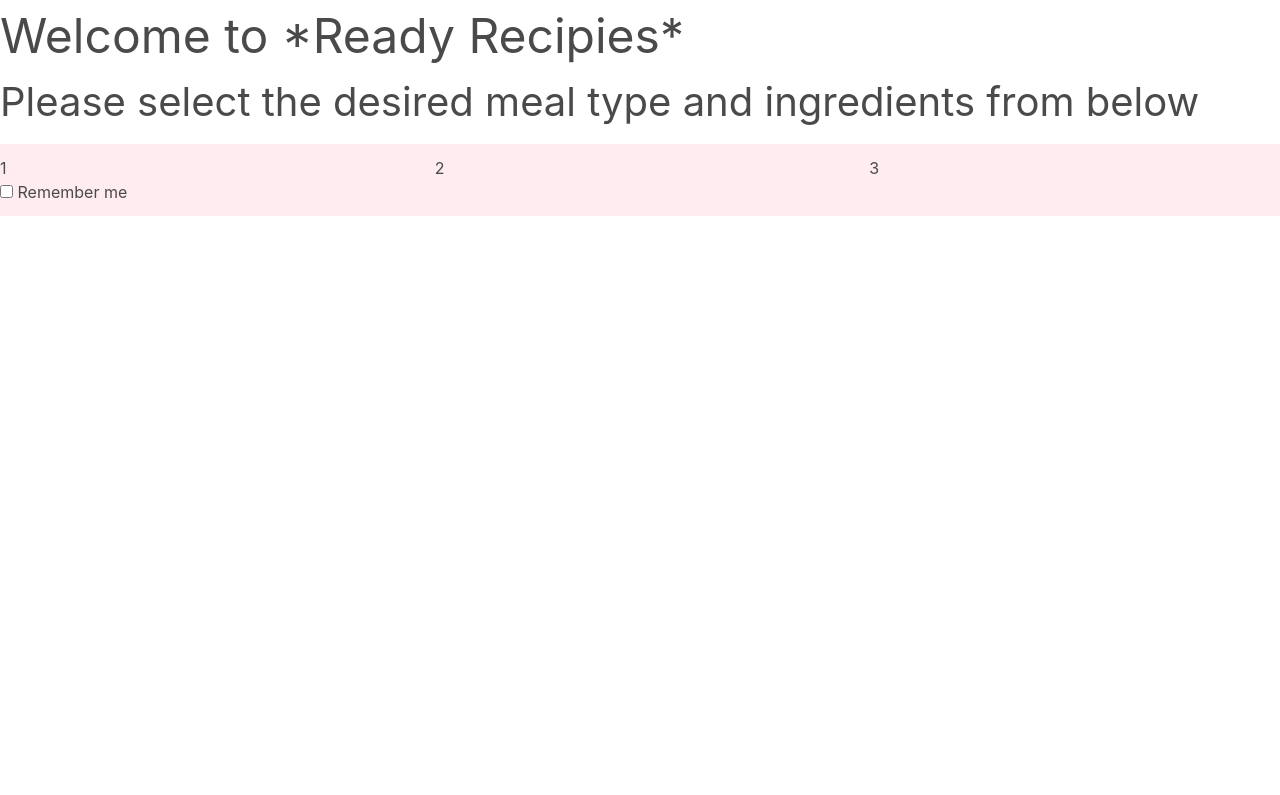
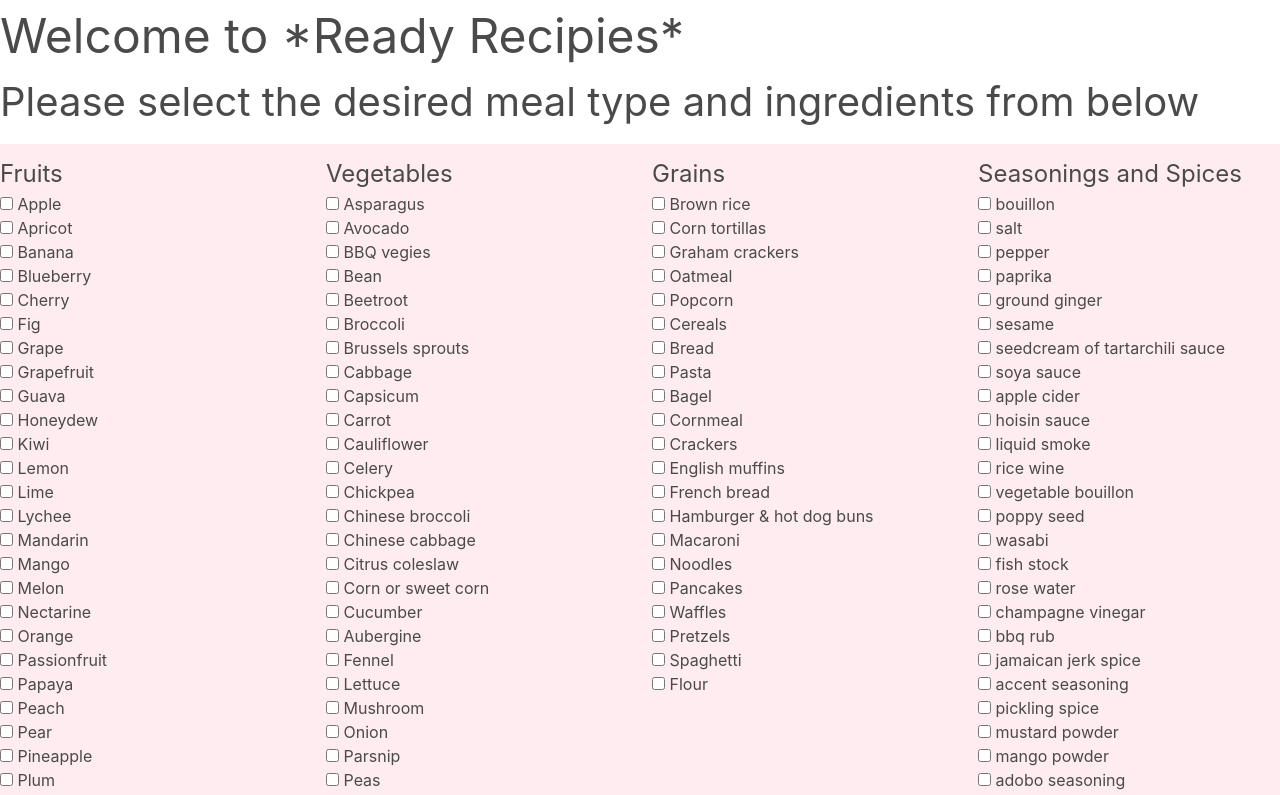
Before and after one commit to Codrinsah/React, a React (Create React App) app: page / in a window 1280 px wide. Shown: the top 795 px of the page. Built offline with nearby package versions, Linux system fonts and the light colour scheme.

Commit message:
Added many types of ingredients

```diff
--- a/src/App.js
+++ b/src/App.js
@@ -4,6 +4,118 @@ import 'bulma'
 
 import {HomePage} from './pages/Home';
 import {LivePricePage} from './pages/LivePrice';
+
+const foodTypes = ["grains", "vegetables", "fruit and nuts", "dairy and alternatives", "animal products and alternatives", "sweets", "seasoning and sices", "oils"]
+
+
+
+const fruitTypes = [
+  'Apple',
+  'Apricot',
+  'Banana',
+  'Blueberry',
+  'Cherry',
+  'Fig',
+  'Grape',
+  'Grapefruit',
+  'Guava',
+  'Honeydew',
+  'Kiwi',
+  'Lemon',
+  'Lime',
+  'Lychee',
+  'Mandarin',
+  'Mango',
+  'Melon',
+  'Nectarine',
+  'Orange',
+  'Passionfruit',
+  'Papaya',
+  'Peach',
+  'Pear',
+  'Pineapple',
+  'Plum',
+  'Pomegranate',
+  'Pomelo',
+  'Raspberry',
+  'Strawberry',
+  'Watermelon']
+
+const vegetableTypes = [
+  'Asparagus',
+  'Avocado',
+  'BBQ vegies',
+  'Bean',
+  'Beetroot',
+  'Broccoli',
+  'Brussels sprouts',
+  'Cabbage',
+  'Capsicum',
+  'Carrot',
+  'Cauliflower',
+  'Celery',
+  'Chickpea',
+  'Chinese broccoli',
+  'Chinese cabbage',
+  'Citrus coleslaw',
+  'Corn or sweet corn',
+  'Cucumber',
+  'Aubergine',
+  'Fennel',
+  'Lettuce',
+  'Mushroom',
+  'Onion',
+  'Parsnip',
+  'Peas',
+  'Potato',
+  'Pumpkin',
+  'Radish',
+  'Salsa',
+  'Spinach',
+  'Squash',
+  'Sweet potato',
+  'Tabbouleh',
+  'Tomato',
+  'Turnip',
+  'Courgette',
+]
+
+const grainTypes = [
+  'Brown rice',
+  'Corn tortillas',
+  'Graham crackers',
+  'Oatmeal',
+  'Popcorn',
+  'Cereals',
+  'Bread',
+  'Pasta',
+  'Bagel',
+  'Cornmeal',
+  'Crackers',
+  'English muffins',
+  'French bread',
+  'Hamburger & hot dog buns',
+  'Macaroni',
+  'Noodles',
+  'Pancakes',
+  'Waffles',
+  'Pretzels',
+  'Spaghetti',
+  'Flour',
+]
+
+const seasoningAndSpices = ['bouillon', 'salt', 'pepper', 'paprika', 'ground ginger', 'sesame', 'seedcream of tartarchili sauce', 'soya sauce', 'apple cider', 'hoisin sauce', 'liquid smoke',
+'rice wine', 'vegetable bouillon', 'poppy seed', 'wasabi', 'fish stock', 'rose water', 'champagne vinegar', 'bbq rub', 'jamaican jerk spice', 'accent seasoning', 'pickling spice', 'mustard powder', 'mango powder', 'adobo seasoning', 'kasuri methi', 'caribbean jerk seasoning', 'brine', 'matcha powder', 'cassia']
+
+function generateCheckboxes(inputs) {
+  var newInputs = inputs.map(i => {
+    return (<div>
+              <input type="checkbox" id={i} name={i} value={i}/>
+              <label for={i}> {i} </label>
+            </div>);
+  });
+  return <div> {newInputs} </div>
+}
 
 function App() {
   return (
@@ -16,16 +128,20 @@ function App() {
     <br/>
       <div class = "columns">
         <div class = "column has-background-danger-light">
-        1<br/>
-        <label class="checkbox">
-          <input type="checkbox"/> Remember me
-        </label>
+          <h4 class = "is-size-4"> Fruits </h4>
+          {generateCheckboxes(fruitTypes)}
         </div>
         <div class = "column has-background-danger-light">
-        2
+          <h4 class = "is-size-4"> Vegetables </h4>
+          {generateCheckboxes(vegetableTypes)}
         </div>
         <div class = "column has-background-danger-light">
-        3
+          <h4 class = "is-size-4"> Grains </h4>
+          {generateCheckboxes(grainTypes)}
+        </div>
+        <div class = "column has-background-danger-light">
+          <h4 class = "is-size-4"> Seasonings and Spices </h4>
+          {generateCheckboxes(seasoningAndSpices)}
         </div>
     </div>
   </div>
```
Lines whose indentation alone changed are shown as unchanged.
